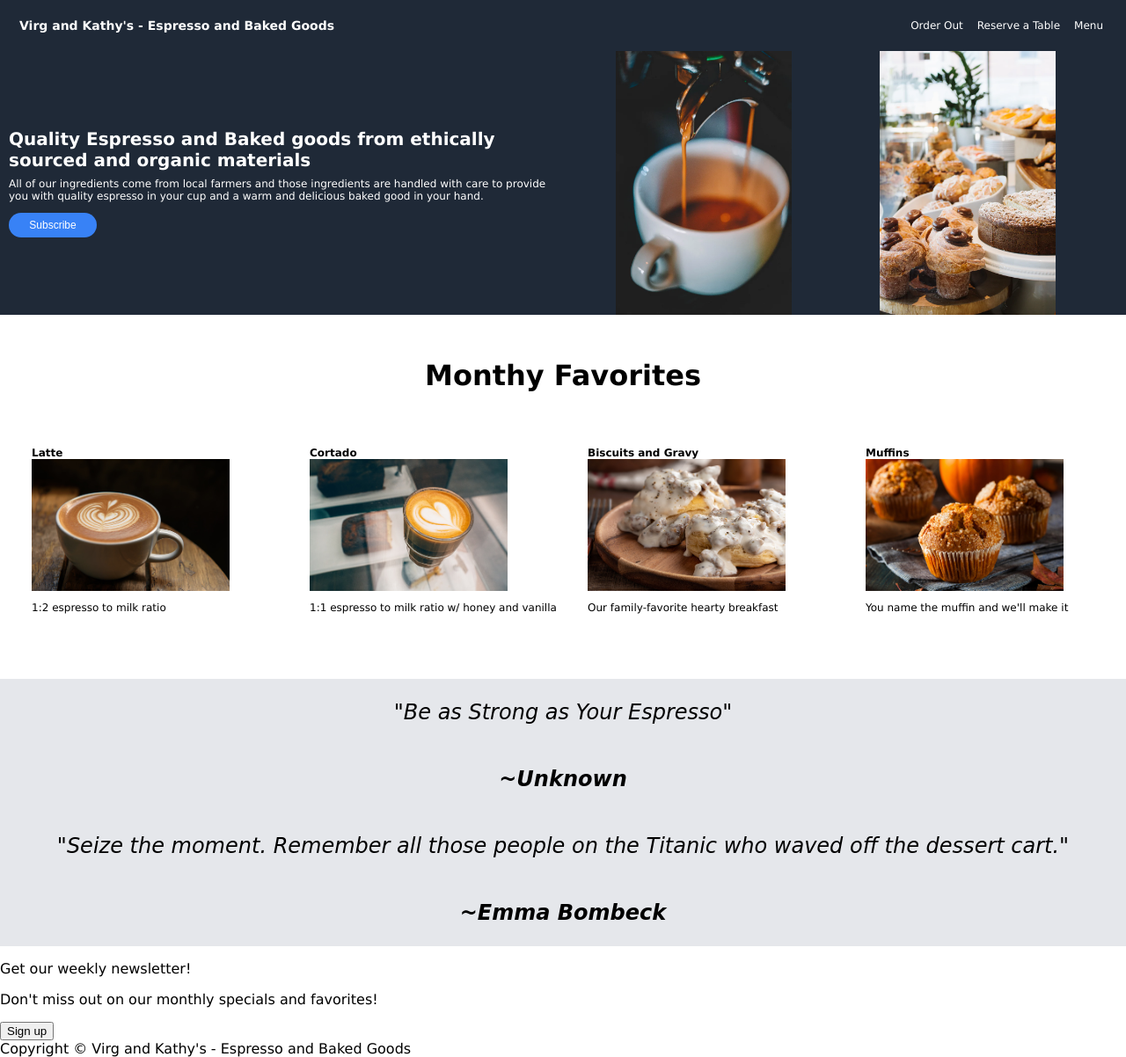
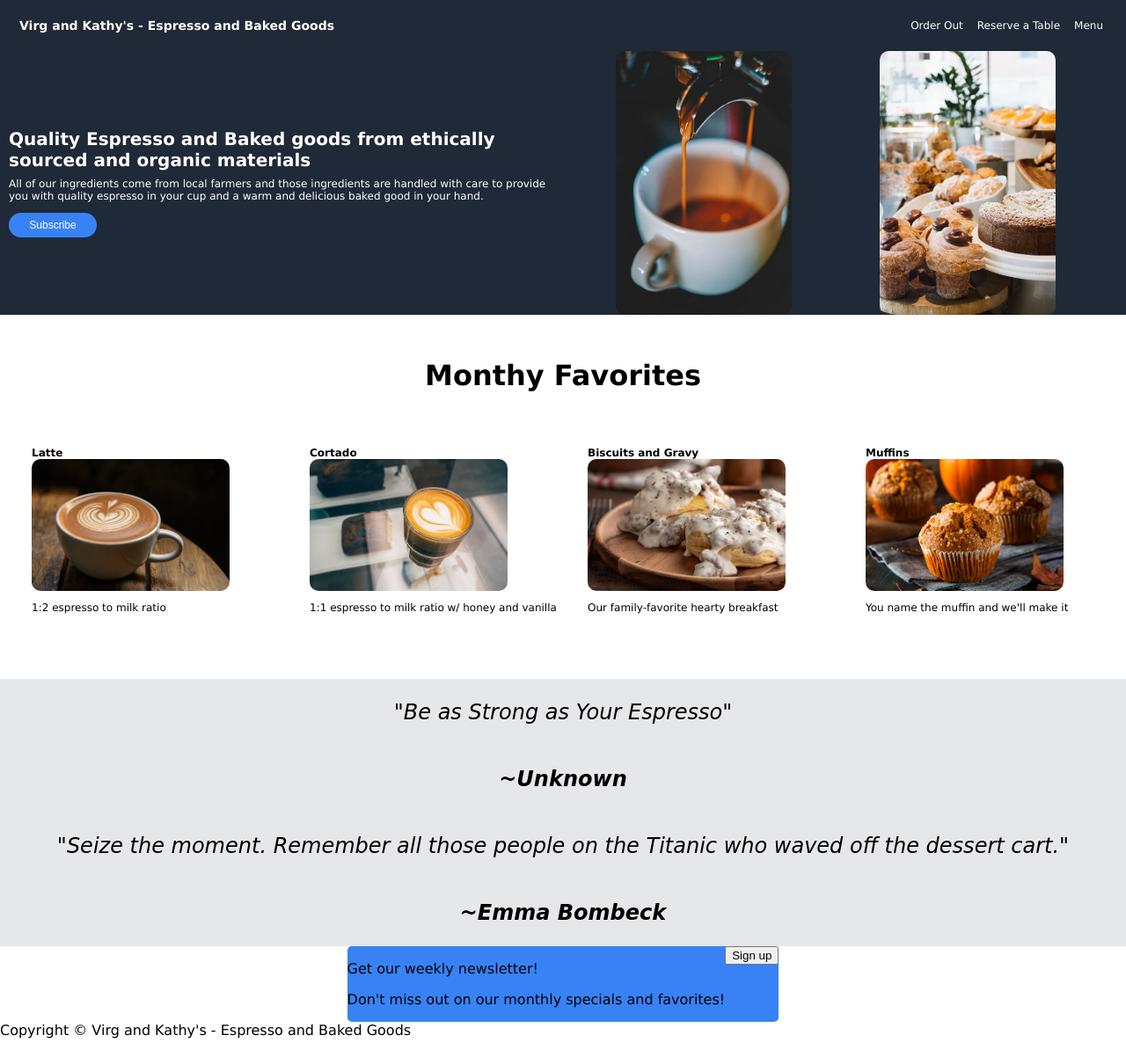
Before and after one commit to DutsAndrew/WebsiteLandingPage, a plain HTML site: page index.html in a window 1280 px wide. Shown: the whole page at 88% size. After the commit the page ends 1181 px from the top, so only its background shows below. Drawn offline with Linux system fonts and the light colour scheme.

Commit message:
added style to imgs and subscription box

```diff
--- a/index.html
+++ b/index.html
@@ -29,7 +29,7 @@
         <button class="signup-blue">Subscribe</button>
       </div>
       <div class="right-column">
-        <div class="img"><img src="img/espresso.webp"><img src="img/baked-goods.webp"></div>
+        <div class="header-img"><img src="img/espresso.webp"><img src="img/baked-goods.webp"></div>
       </div>
     </div>
 
@@ -55,11 +55,15 @@
 
     <div class="box-4">
       <div class="subscription">
+        <div class="newsletter">
         <p>Get our weekly newsletter!</p>
         <p>Don't miss out on our monthly specials and favorites!</p>
+      </div>
+      <div class="signup">
         <button class="signup">Sign up</button>
       </div>
     </div>
+  </div>
 
     <div class="footer">Copyright © Virg and Kathy's - Espresso and Baked Goods</div>
   </div>
--- a/style.css
+++ b/style.css
@@ -1,5 +1,9 @@
 html, body {
   height: 100%;
+}
+
+img {
+  border-radius: 10px;
 }
 
 body {
@@ -80,7 +84,19 @@ body {
 }
 
 .right-column {
+  display: flex;
+  flex-flow: row nowrap;
+  flex: auto;
   width: 50%;
+}
+
+.header-img {
+  display: flex;
+  flex-flow: row nowrap;
+  height: 300px;
+  width: 150px;
+  gap: 100px;
+  padding-left: 50px;
 }
 
 .box-2 {
@@ -134,6 +150,21 @@ body {
   background-color: #E5E7EB;
 }
 
+.box-4 {
+  display: flex;
+  flex-flow: row nowrap;
+  width: 100%;
+  justify-content: center;
+  align-items: center;
+}
+
+.subscription {
+  display: flex;
+  flex-flow: row nowrap;
+  background-color: #3882F6;
+  border-radius: 5px;
+}
+
 ul {
   list-style-type: none;
   display: flex;
@@ -144,11 +175,3 @@ ul {
 button {
   max-width: 100px;
 }
-
-.img {
-  display: flex;
-  height: 300px;
-  width: 150px;
-  gap: 100px;
-  padding-left: 50px;
-}
```
